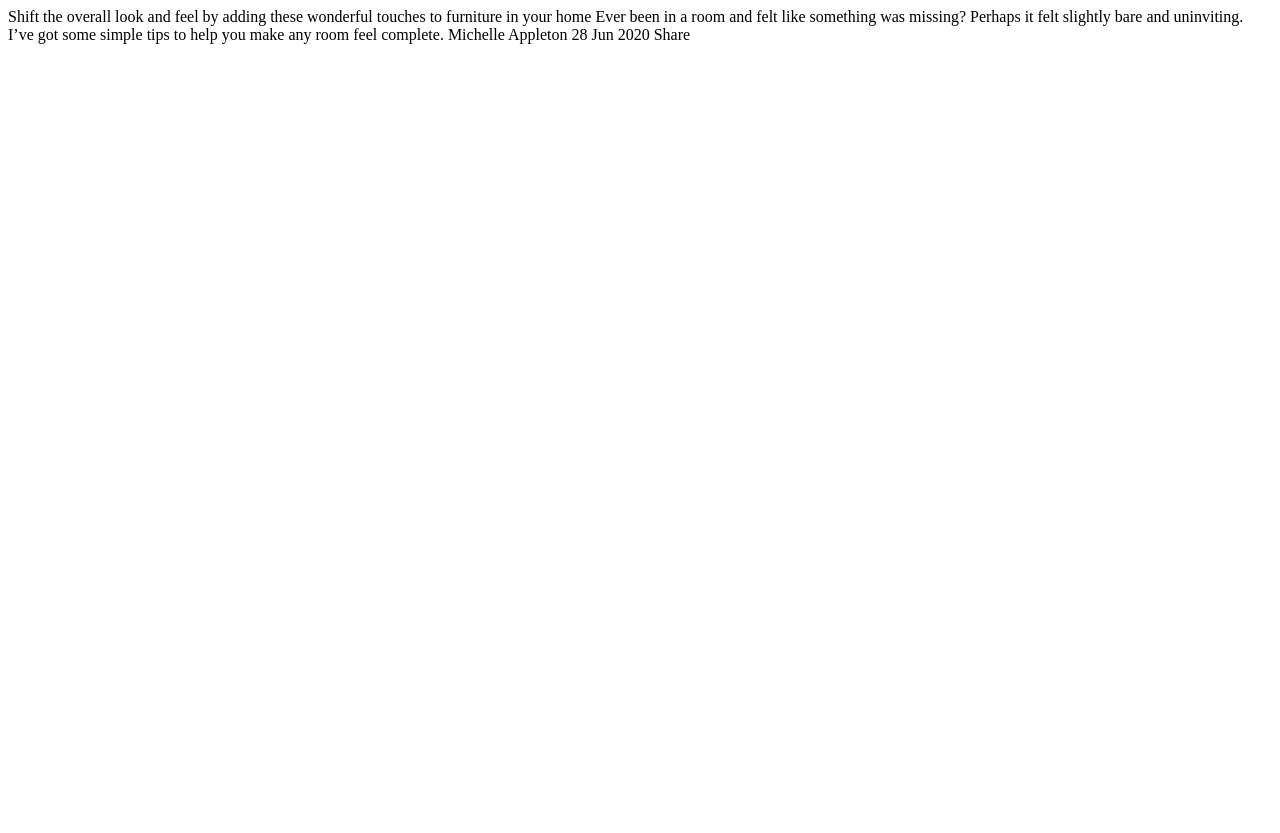
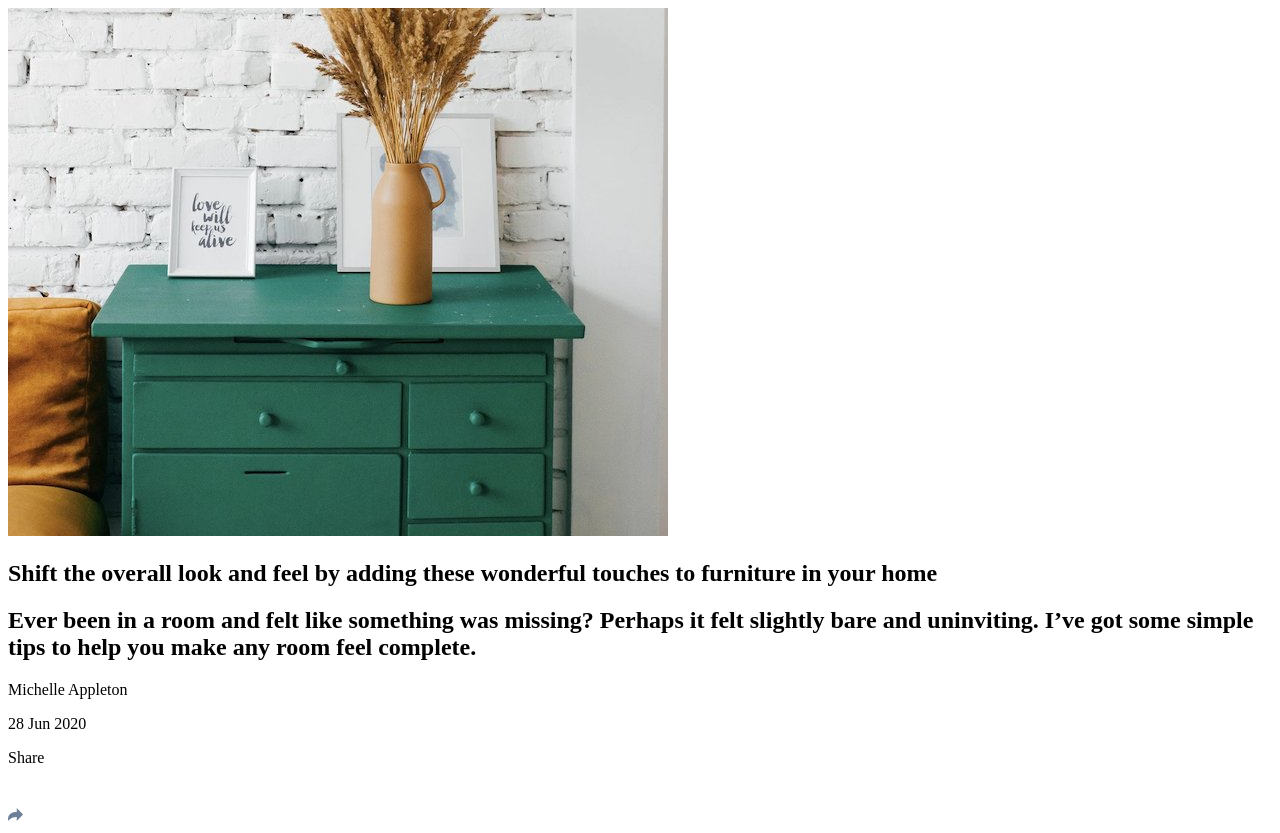
Before and after one commit to NavarroEmiliano/article-preview-component, a plain HTML site: page index.html in a window 1280 px wide. Before the commit the page ends 800 px from the top, so only its background shows below. Drawn offline with Linux system fonts and the light colour scheme.

Commit message:
html elements

```diff
--- a/index.html
+++ b/index.html
@@ -1,8 +1,10 @@
 <!DOCTYPE html>
 <html lang="en">
+
 <head>
   <meta charset="UTF-8">
-  <meta name="viewport" content="width=device-width, initial-scale=1.0"> <!-- displays site properly based on user's device -->
+  <meta name="viewport" content="width=device-width, initial-scale=1.0">
+  <!-- displays site properly based on user's device -->
 
   <link rel="icon" type="image/png" sizes="32x32" href="./images/favicon-32x32.png">
 
@@ -10,20 +12,47 @@
 
 
 </head>
+
 <body>
 
-  Shift the overall look and feel by adding these wonderful
-  touches to furniture in your home
+  <section class="card">
 
-  Ever been in a room and felt like something was missing? Perhaps
-  it felt slightly bare and uninviting. I’ve got some simple tips
-  to help you make any room feel complete.
+    <img src="/images/drawers.jpg" alt="image of drawers">
 
-  Michelle Appleton
-  28 Jun 2020
+    <div class="text-container">
 
-  Share
+      <h1 class="principal-text">
+        Shift the overall look and feel by adding these wonderful
+        touches to furniture in your home
+      </h1>
 
+      <h2 class="secondary-text"> Ever been in a room and felt like something was missing? Perhaps
+        it felt slightly bare and uninviting. I’ve got some simple tips
+        to help you make any room feel complete.
+      </h2>
+    </div>
+
+    <div class="social-container">
+      <div class="user-container">
+        <p class="name">
+          Michelle Appleton
+        </p>
+        <p date>
+          28 Jun 2020
+        </p>
+      </div>
+      <div class="social-icons">
+        <p class="share-text">
+          Share
+        </p>
+        <img src="/images/icon-facebook.svg" alt="facebook icon">
+        <img src="/images/icon-twitter.svg" alt="twitter icon">
+        <img src="/images/icon-pinterest.svg" alt="pinterest icon">
+      </div>
+      <img src="/images/icon-share.svg" alt="share icon">
+    </div>
+  </section>
 
 </body>
+
 </html>
```
